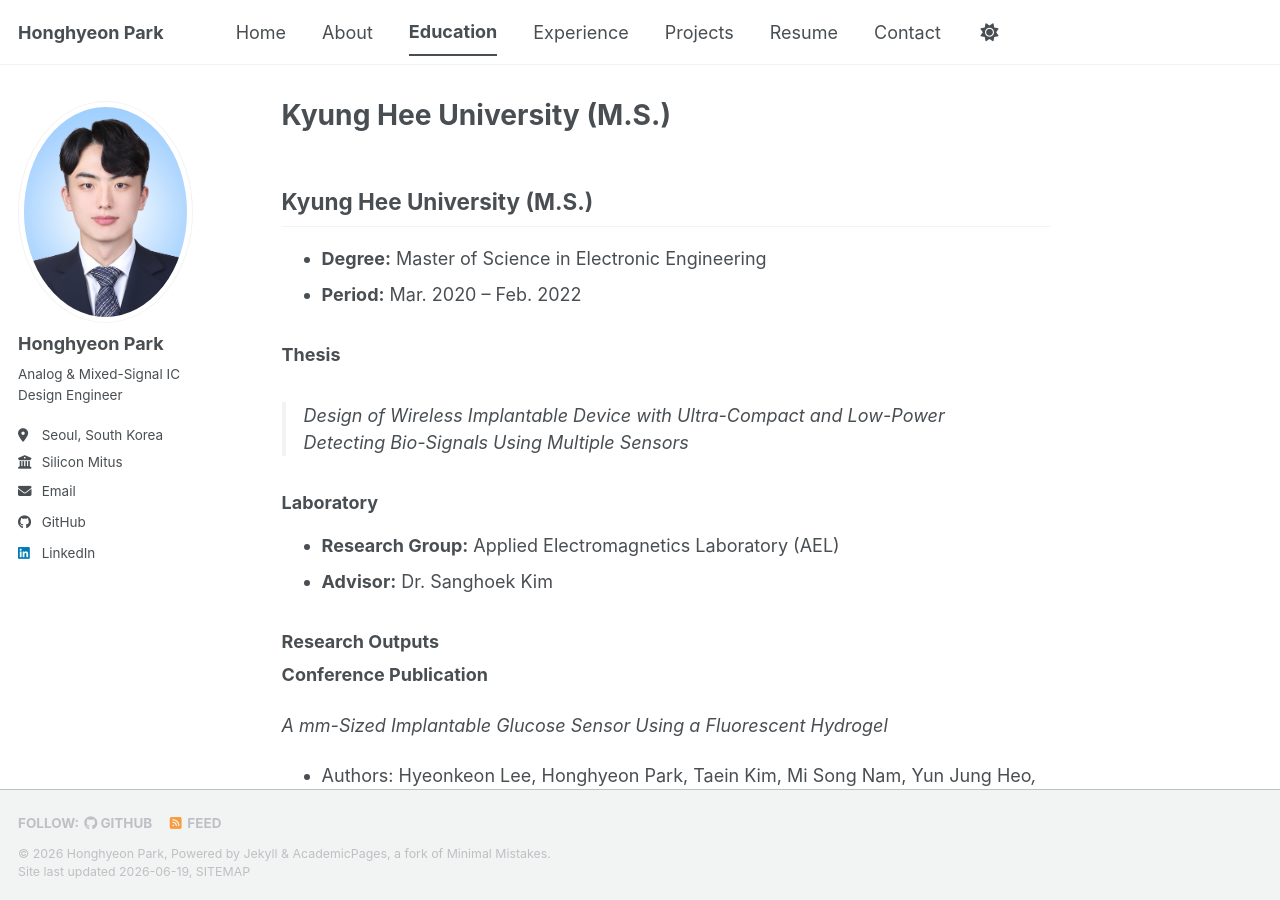
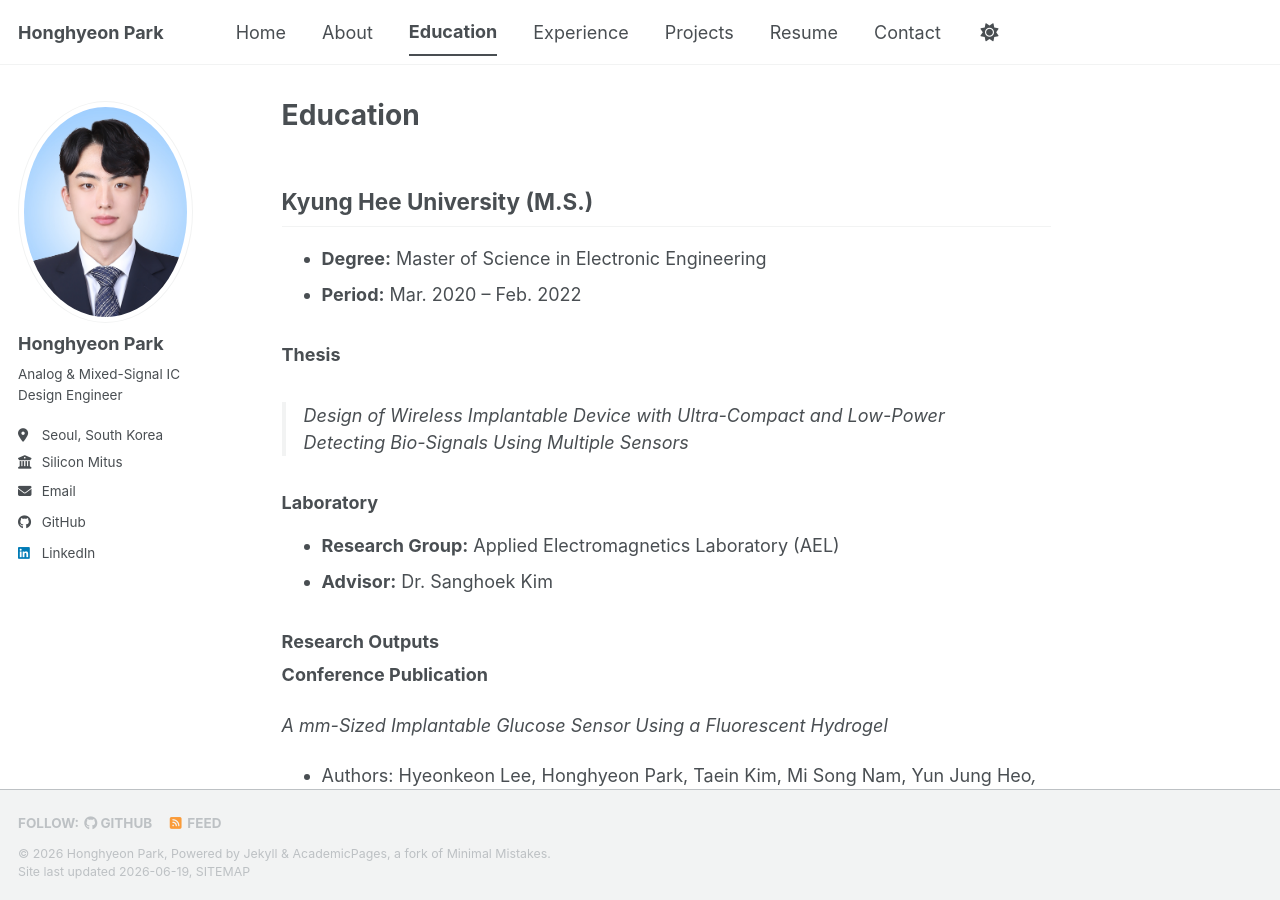
Before and after one commit to PARKHONGHYEON/PARHONGHYEON.github.io, a Jekyll site: the page built from _pages/education.md, in a window 1280 px wide and 900 px high. Built offline with Jekyll 4.4.1, drawn with Linux system fonts in a browser that asks for light colours; our own code applies the rules of GitHub Pages for plain Markdown files; a script bundle is joined from its source files by our own code; library files that are not in the unit come from our copies.

Commit message:
Update education.md

```diff
--- a/_pages/education.md
+++ b/_pages/education.md
@@ -1,3 +1,10 @@
+---
+
+permalink: /education/
+title: "Education"
+author_profile: true
+---
+
 ## Kyung Hee University (M.S.)
 
 * **Degree:** Master of Science in Electronic Engineering
```
